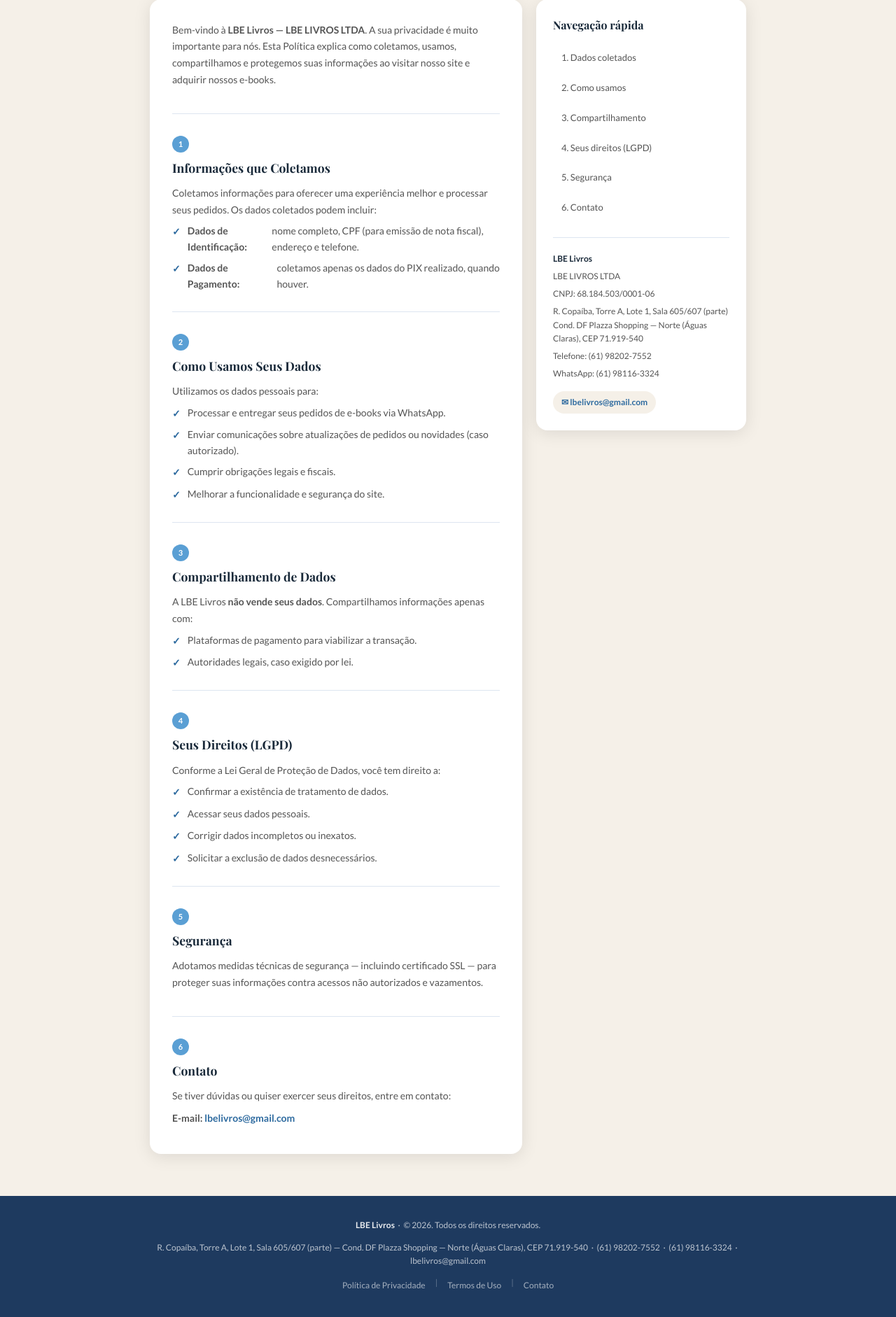
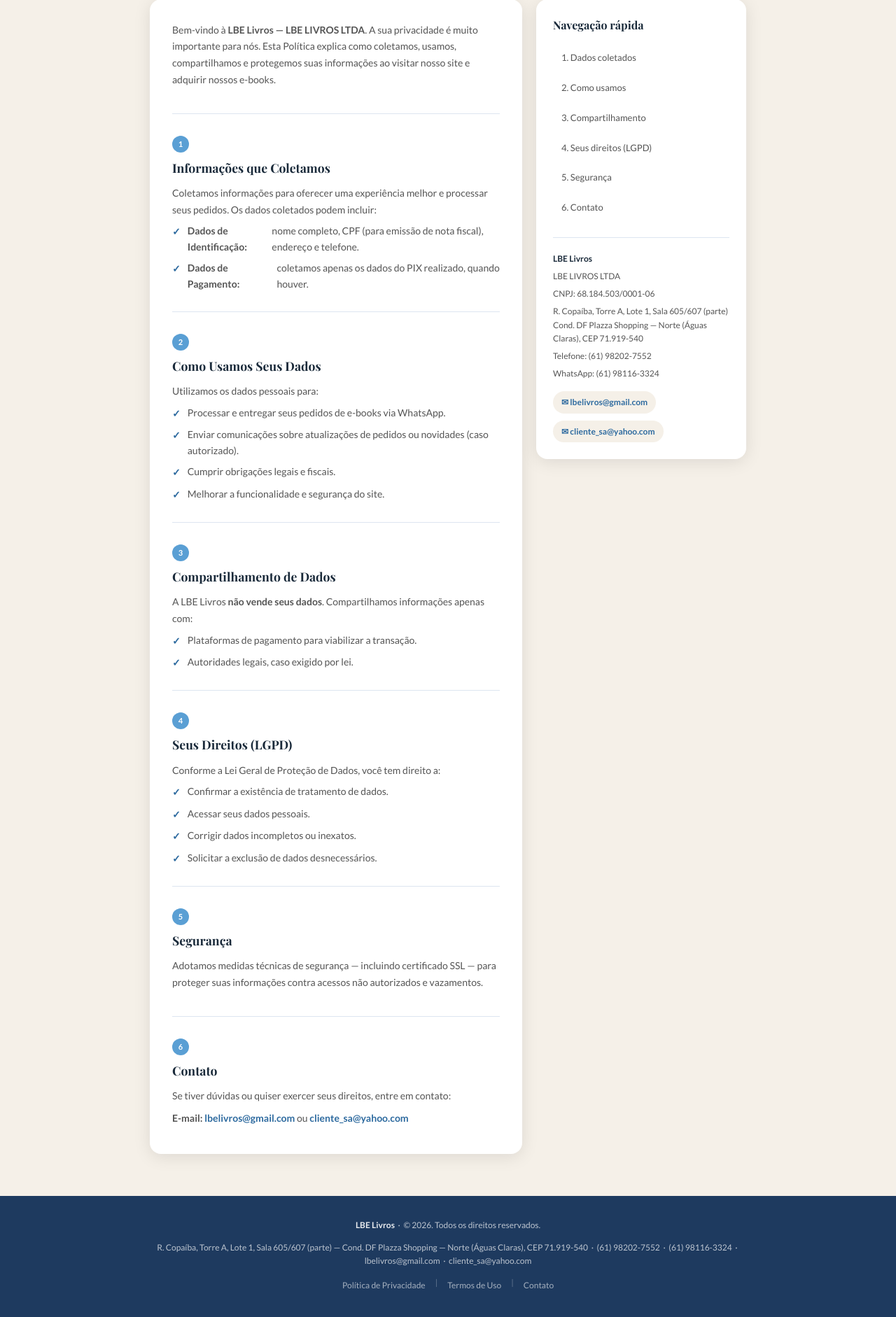
Before and after one commit to leosn1006/vendas-web, a Flask app: template app/templates/politica-privacidade-lbe.html in a window 1280 px wide. Shown: the part 355-2237 px from the top of the page at 70% size. Run offline with Flask 3, Linux system fonts and the light colour scheme; the template is opened without the code that fills it, so the values that code supplies are empty; parts of the project's set-up code (start-up, migrations or seed data) failed here and were passed over.

Commit message:
adiciona segundo e-mail (cliente_sa@yahoo.com) nos templates do lbe-livros.site
Mantido lbelivros@gmail.com em todos os lugares, cliente_sa@yahoo.com
incluido como segundo contato.

```diff
--- a/app/templates/contato-lbe.html
+++ b/app/templates/contato-lbe.html
@@ -155,6 +155,7 @@
             <h2>E-mail</h2>
             <p>Para suporte, dúvidas sobre pedidos e informações gerais.</p>
             <a href="mailto:lbelivros@gmail.com">lbelivros@gmail.com</a>
+            <a href="mailto:cliente_sa@yahoo.com">cliente_sa@yahoo.com</a>
         </div>
         <div class="contact-card">
             <div class="contact-icon icon-dourado">📞</div>
@@ -191,7 +192,7 @@
 <footer>
     <div class="footer-inner">
         <p><strong style="color:rgba(255,255,255,0.9);">LBE Livros</strong> &nbsp;·&nbsp; © 2026. Todos os direitos reservados.</p>
-        <p>R. Copaíba, Torre A, Lote 1, Sala 605/607 (parte) — Cond. DF Plazza Shopping — Norte (Águas Claras), CEP 71.919-540 &nbsp;·&nbsp; <a href="tel:+5561982027552">(61) 98202-7552</a> &nbsp;·&nbsp; <a href="tel:+5561981163324">(61) 98116-3324</a> &nbsp;·&nbsp; <a href="mailto:lbelivros@gmail.com">lbelivros@gmail.com</a></p>
+        <p>R. Copaíba, Torre A, Lote 1, Sala 605/607 (parte) — Cond. DF Plazza Shopping — Norte (Águas Claras), CEP 71.919-540 &nbsp;·&nbsp; <a href="tel:+5561982027552">(61) 98202-7552</a> &nbsp;·&nbsp; <a href="tel:+5561981163324">(61) 98116-3324</a> &nbsp;·&nbsp; <a href="mailto:lbelivros@gmail.com">lbelivros@gmail.com</a> &nbsp;·&nbsp; <a href="mailto:cliente_sa@yahoo.com">cliente_sa@yahoo.com</a></p>
         <div class="footer-links">
             <a href="/politica-privacidade">Política de Privacidade</a>
             <span>|</span>
--- a/app/templates/politica-privacidade-lbe.html
+++ b/app/templates/politica-privacidade-lbe.html
@@ -240,7 +240,7 @@
                 <div class="section-num">6</div>
                 <h2>Contato</h2>
                 <p>Se tiver dúvidas ou quiser exercer seus direitos, entre em contato:</p>
-                <p><strong>E-mail:</strong> <a href="mailto:lbelivros@gmail.com">lbelivros@gmail.com</a></p>
+                <p><strong>E-mail:</strong> <a href="mailto:lbelivros@gmail.com">lbelivros@gmail.com</a> ou <a href="mailto:cliente_sa@yahoo.com">cliente_sa@yahoo.com</a></p>
             </div>
 
         </div>
@@ -265,6 +265,7 @@
                     <p>Telefone: (61) 98202-7552</p>
                     <p>WhatsApp: (61) 98116-3324</p>
                     <a href="mailto:lbelivros@gmail.com" class="contact-pill">✉ lbelivros@gmail.com</a>
+                    <a href="mailto:cliente_sa@yahoo.com" class="contact-pill">✉ cliente_sa@yahoo.com</a>
                 </div>
             </div>
         </aside>
@@ -275,7 +276,7 @@
 <footer>
     <div class="footer-inner">
         <p><strong style="color:rgba(255,255,255,0.9);">LBE Livros</strong> &nbsp;·&nbsp; © 2026. Todos os direitos reservados.</p>
-        <p>R. Copaíba, Torre A, Lote 1, Sala 605/607 (parte) — Cond. DF Plazza Shopping — Norte (Águas Claras), CEP 71.919-540 &nbsp;·&nbsp; <a href="tel:+5561982027552">(61) 98202-7552</a> &nbsp;·&nbsp; <a href="tel:+5561981163324">(61) 98116-3324</a> &nbsp;·&nbsp; <a href="mailto:lbelivros@gmail.com">lbelivros@gmail.com</a></p>
+        <p>R. Copaíba, Torre A, Lote 1, Sala 605/607 (parte) — Cond. DF Plazza Shopping — Norte (Águas Claras), CEP 71.919-540 &nbsp;·&nbsp; <a href="tel:+5561982027552">(61) 98202-7552</a> &nbsp;·&nbsp; <a href="tel:+5561981163324">(61) 98116-3324</a> &nbsp;·&nbsp; <a href="mailto:lbelivros@gmail.com">lbelivros@gmail.com</a> &nbsp;·&nbsp; <a href="mailto:cliente_sa@yahoo.com">cliente_sa@yahoo.com</a></p>
         <div class="footer-links">
             <a href="/politica-privacidade">Política de Privacidade</a>
             <span>|</span>
--- a/app/templates/portifolio-lbe.html
+++ b/app/templates/portifolio-lbe.html
@@ -819,7 +819,8 @@
                     <span class="contact-emoji">✉️</span>
                     <div>
                         <h5>E-mail</h5>
-                        <a href="mailto:lbelivros@gmail.com">lbelivros@gmail.com</a>
+                        <a href="mailto:lbelivros@gmail.com">lbelivros@gmail.com</a><br>
+                        <a href="mailto:cliente_sa@yahoo.com">cliente_sa@yahoo.com</a>
                     </div>
                 </div>
                 <div class="contact-row">
@@ -895,6 +896,7 @@
                 <h5>Contato</h5>
                 <ul>
                     <li><a href="mailto:lbelivros@gmail.com">lbelivros@gmail.com</a></li>
+                    <li><a href="mailto:cliente_sa@yahoo.com">cliente_sa@yahoo.com</a></li>
                     <li><a href="tel:+5561982027552">(61) 98202-7552</a></li>
                     <li><a href="tel:+5561981163324">(61) 98116-3324 (WhatsApp)</a></li>
                     <li>Norte (Águas Claras)</li>
--- a/app/templates/termos-de-uso-lbe.html
+++ b/app/templates/termos-de-uso-lbe.html
@@ -197,7 +197,7 @@
                 <p>R. Copaíba, Torre A, Lote 1, Sala 605/607 (parte) — Cond. DF Plazza Shopping — Norte (Águas Claras), CEP 71.919-540</p>
                 <p>Telefone: (61) 98202-7552</p>
                 <p>WhatsApp: (61) 98116-3324</p>
-                <p>E-mail: <a href="mailto:lbelivros@gmail.com">lbelivros@gmail.com</a></p>
+                <p>E-mail: <a href="mailto:lbelivros@gmail.com">lbelivros@gmail.com</a> ou <a href="mailto:cliente_sa@yahoo.com">cliente_sa@yahoo.com</a></p>
             </div>
 
         </div>
@@ -243,7 +243,7 @@
 <footer>
     <div class="footer-inner">
         <p><strong style="color:rgba(255,255,255,0.9);">LBE Livros</strong> &nbsp;·&nbsp; © 2026. Todos os direitos reservados.</p>
-        <p>R. Copaíba, Torre A, Lote 1, Sala 605/607 (parte) — Cond. DF Plazza Shopping — Norte (Águas Claras), CEP 71.919-540 &nbsp;·&nbsp; <a href="tel:+5561982027552">(61) 98202-7552</a> &nbsp;·&nbsp; <a href="tel:+5561981163324">(61) 98116-3324</a> &nbsp;·&nbsp; <a href="mailto:lbelivros@gmail.com">lbelivros@gmail.com</a></p>
+        <p>R. Copaíba, Torre A, Lote 1, Sala 605/607 (parte) — Cond. DF Plazza Shopping — Norte (Águas Claras), CEP 71.919-540 &nbsp;·&nbsp; <a href="tel:+5561982027552">(61) 98202-7552</a> &nbsp;·&nbsp; <a href="tel:+5561981163324">(61) 98116-3324</a> &nbsp;·&nbsp; <a href="mailto:lbelivros@gmail.com">lbelivros@gmail.com</a> &nbsp;·&nbsp; <a href="mailto:cliente_sa@yahoo.com">cliente_sa@yahoo.com</a></p>
         <div class="footer-links">
             <a href="/politica-privacidade">Política de Privacidade</a>
             <span>|</span>
```
